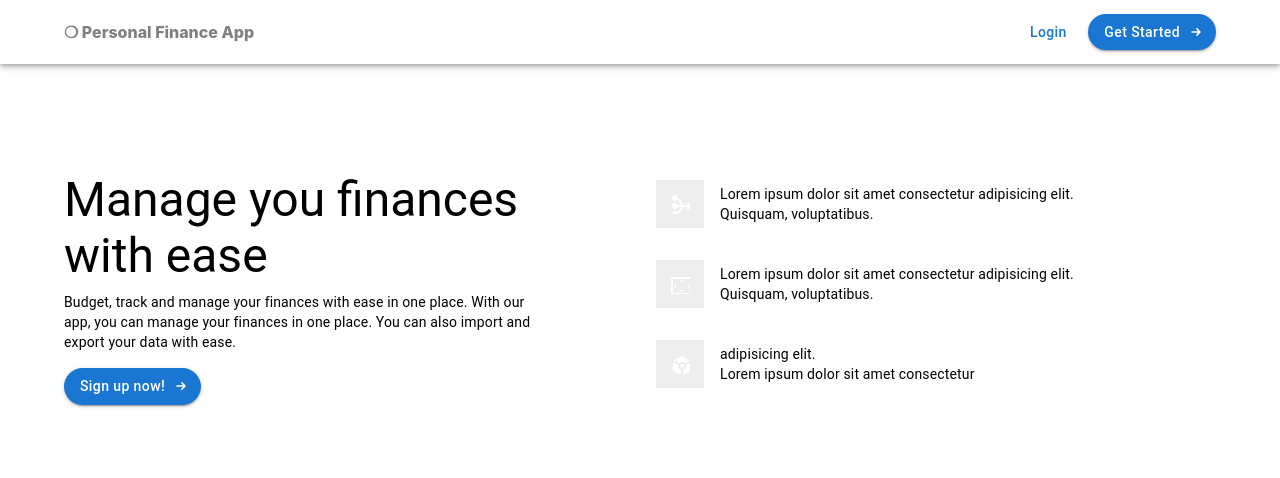
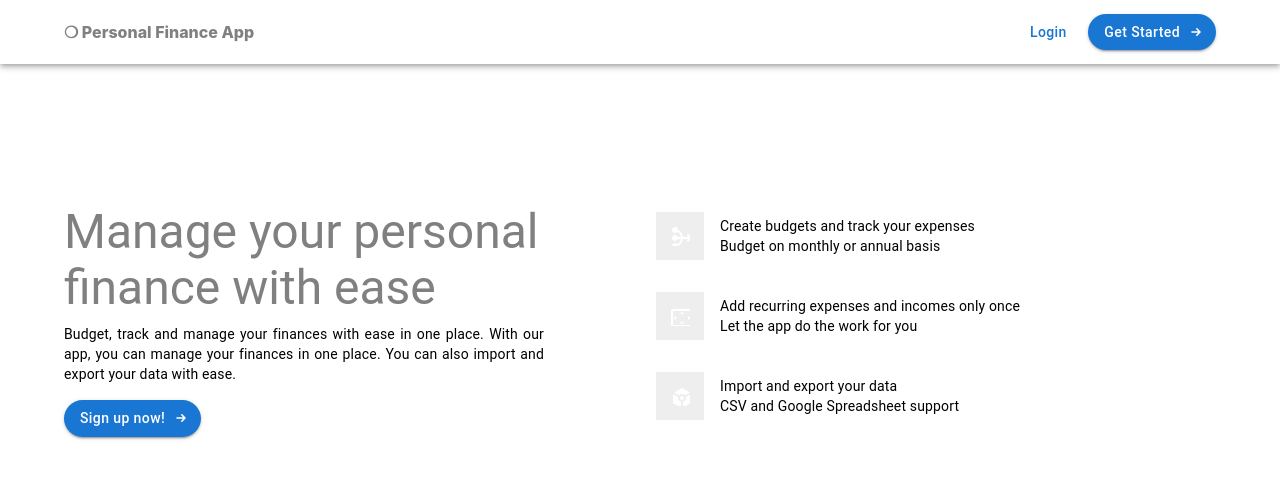
Before and after one commit to vernu/finovo, a Next.js app: page / in a window 1280 px wide. Shown: the top 478 px of the page. Built offline with nearby package versions, Linux system fonts and the light colour scheme; no server answers.

Commit message:
chore: update landing page content

```diff
--- a/src/components/landing/HeroSection.tsx
+++ b/src/components/landing/HeroSection.tsx
@@ -9,14 +9,14 @@ import { HiArrowSmRight } from 'react-icons/hi'
 
 function HeroSection() {
   return (
-    <Box component='section' py={{ xs: 3, md: 12 }}>
+    <Box component='section' py={{ xs: 4, md: 16 }}>
       <Container>
         <Grid container alignItems='center'>
           <Grid item xs={12} lg={5}>
-            <Typography variant='h3' my={1}>
-              Manage you finances with ease
+            <Typography variant='h3' my={1} color='gray'>
+              Manage your personal finance with ease
             </Typography>
-            <Typography variant='body2' color='text' mb={2}>
+            <Typography variant='body2' color='text' mb={2} textAlign='justify'>
               Budget, track and manage your finances with ease in one place.
               With our app, you can manage your finances in one place. You can
               also import and export your data with ease.
@@ -61,9 +61,9 @@ function HeroSection() {
                   </Icon>
                 </Box>
                 <Typography variant='body2' color='text' pl={2}>
-                  Lorem ipsum dolor sit amet consectetur adipisicing elit.
+                  Create budgets and track your expenses
                   <br />
-                  Quisquam, voluptatibus.
+                  Budget on monthly or annual basis
                 </Typography>
               </Box>
               <Box display='flex' alignItems='center' p={2}>
@@ -85,9 +85,9 @@ function HeroSection() {
                   </Icon>
                 </Box>
                 <Typography variant='body2' color='text' pl={2}>
-                  Lorem ipsum dolor sit amet consectetur adipisicing elit.
+                  Add recurring expenses and incomes only once
                   <br />
-                  Quisquam, voluptatibus.
+                  Let the app do the work for you
                 </Typography>
               </Box>
               <Box display='flex' alignItems='center' p={2}>
@@ -110,9 +110,9 @@ function HeroSection() {
                   </Icon>
                 </Box>
                 <Typography variant='body2' color='text' pl={2}>
-                  adipisicing elit.
+                  Import and export your data
                   <br />
-                  Lorem ipsum dolor sit amet consectetur
+                  CSV and Google Spreadsheet support
                 </Typography>
               </Box>
             </Stack>
```
